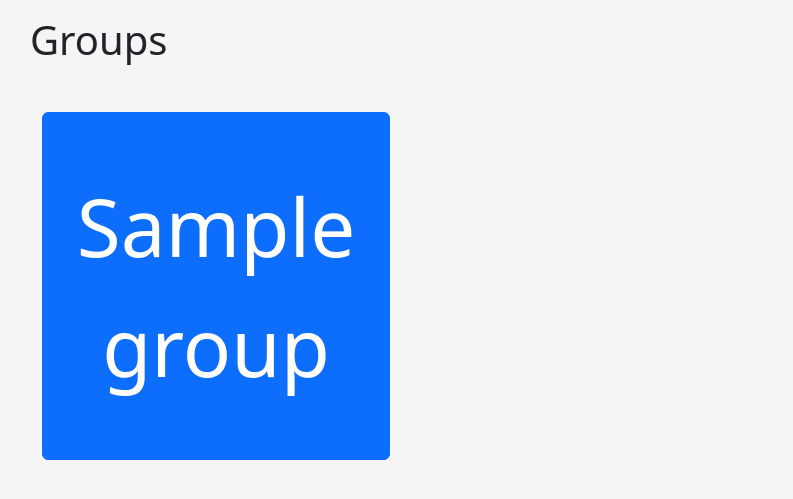
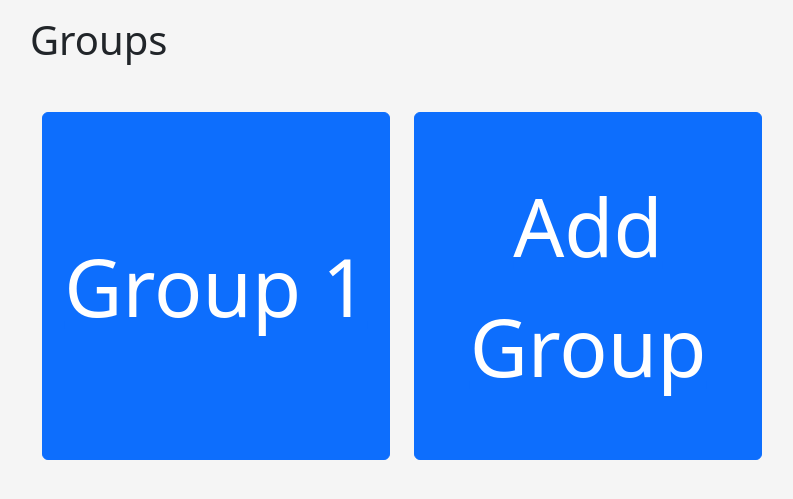
Before and after one commit to aalamin21/BUS, a Python web app: template app/templates/groups.html in a window 1280 px wide. Shown: the part 56-555 px from the top of the page, without its empty margins (52-845 px from the left). Run offline with Jinja, Linux system fonts and the light colour scheme; the template is opened without the code that fills it: most values are stand-ins (such as "Sample title", 1, 10 or a date in 2020); some libraries are stand-ins or nearby versions.

Commit message:
Groups page

```diff
--- a/app/templates/base.html
+++ b/app/templates/base.html
@@ -26,6 +26,11 @@
             <ul class="navbar-nav me-auto mb-2 mb-lg-0">
                 <li class="nav-item">
                     <a class="nav-link" aria-current="page" href="{{ url_for('home') }}">Home</a>
+                </li>
+                <li class="nav-item">
+                    {% if current_user.is_authenticated %}
+                        <a class="nav-link" aria-current="page" href="{{ url_for('groups_page') }}">Groups</a>
+                    {% endif %}
                 </li>
             </ul>
             <ul class="navbar-nav mb-2 mb-lg-0">
--- a/app/templates/group_button.html
+++ b/app/templates/group_button.html
@@ -2,6 +2,12 @@
 
 {% macro group_button(group) %}
     <button type="submit" class="btn btn-primary w-100 btn-square">
-        {{ group }}
+        {% if group == None %}
+            Add Group
+        {% else %}
+            Group {{ group.id }}
+{#            <i class="bi bi-people">{{ len(group.members) }}</i>#}
+        {% endif %}
     </button>
+
 {% endmacro %}
--- /dev/null
+++ b/app/templates/group_page.html
@@ -0,0 +1,5 @@
+{% extends  "base.html" %}
+
+{% block content %}
+	<h1>Group {{ group.id }}</h1>
+{% endblock %}
--- a/app/templates/groups.html
+++ b/app/templates/groups.html
@@ -7,9 +7,16 @@
         <div class="row row-cols-1 row-cols-md-2 row-cols-lg-3 g-4">
             {% for group in groups %}
                 <div class="col">
-                    {{ gb.group_button(group) }}
+                    <a href="{{ url_for('group_page_id', id=group.id) }}">
+                        {{ gb.group_button(group) }}
+                    </a>
                 </div>
             {% endfor %}
+            <div class="col">
+                <a href="{{ url_for('new_group') }}" methods="post">
+                    {{ gb.group_button(None) }}
+                </a>
+            </div>
         </div>
     </div>
 {% endblock %}
```
Also changed, not shown: app/views.py (+31 -6 lines).
